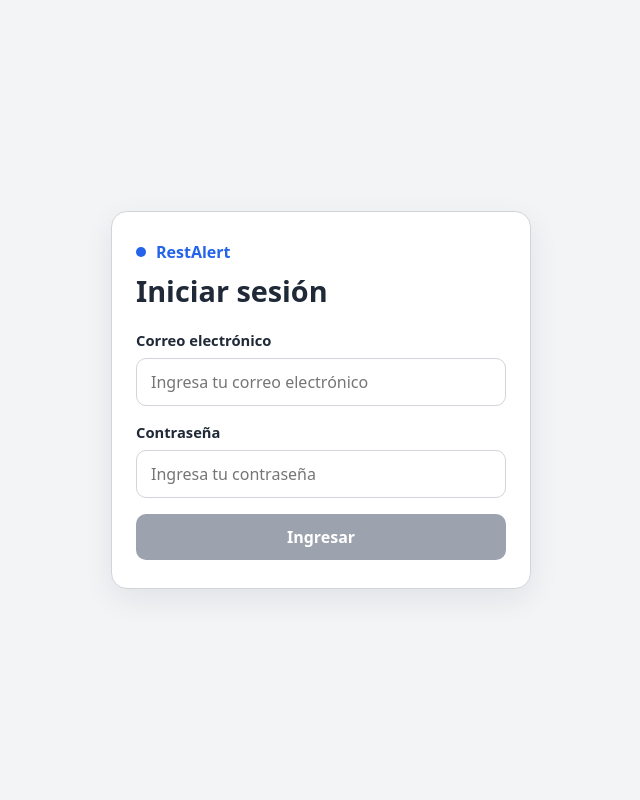
After one commit to gusgarrido/iwg400, a Django app: template src/templates/login.html in a window 1280 px wide. The commit adds this page. Shown: the whole page, without its empty margins (319-959 px from the left). Run offline with Django 5.2, Linux system fonts and the light colour scheme; the template is opened without the code that fills it, so the values that code supplies are empty.

Commit message:
Comenzar a trabajar en el login

```diff
--- /dev/null
+++ b/src/static/login.css
@@ -0,0 +1,115 @@
+:root {
+    --bg: #f3f4f6;
+    --surface: #ffffff;
+    --text: #1f2937;
+    --border: #d1d5db;
+    --primary: #2563eb;
+    --primary-dark: #1d4ed8;
+    --gray: #9ca3af;
+    --shadow: rgba(15, 23, 42, 0.08);
+}
+
+* {
+    box-sizing: border-box;
+}
+
+html,
+body {
+    height: 100%;
+    margin: 0;
+}
+
+body {
+    font-family: system-ui, -apple-system, "Segoe UI", sans-serif;
+    background: var(--bg);
+    color: var(--text);
+    display: grid;
+    place-items: center;
+}
+
+.login-shell {
+    width: 100%;
+    display: flex;
+    justify-content: center;
+    padding: 24px;
+}
+
+.login-card {
+    width: min(100%, 420px);
+    background: var(--surface);
+    border: 1px solid var(--border);
+    border-radius: 16px;
+    box-shadow: 0 10px 30px var(--shadow);
+    padding: 28px 24px;
+}
+
+.brand {
+    display: inline-flex;
+    align-items: center;
+    gap: 10px;
+    font-weight: 700;
+    color: var(--primary);
+    margin-bottom: 8px;
+}
+
+.brand-dot {
+    width: 10px;
+    height: 10px;
+    background: var(--primary);
+    border-radius: 50%;
+    display: inline-block;
+}
+
+h1 {
+    margin: 0 0 20px;
+    font-size: 1.8rem;
+}
+
+.field {
+    display: flex;
+    flex-direction: column;
+    gap: 8px;
+    margin-bottom: 16px;
+}
+
+label {
+    font-size: 0.92rem;
+    font-weight: 600;
+}
+
+input {
+    width: 100%;
+    padding: 12px 14px;
+    border: 1px solid var(--border);
+    border-radius: 10px;
+    font: inherit;
+    background: #fff;
+    color: var(--text);
+}
+
+input:focus {
+    outline: 2px solid rgba(37, 99, 235, 0.18);
+    border-color: var(--primary);
+}
+
+button {
+    width: 100%;
+    border: none;
+    border-radius: 10px;
+    color: #fff;
+    background: var(--gray);
+    font: inherit;
+    font-weight: 600;
+    padding: 12px 16px;
+    cursor: not-allowed;
+    transition: background 0.15s;
+}
+
+button.active {
+    background: var(--primary);
+    cursor: pointer;
+}
+
+button.active:hover {
+    background: var(--primary-dark);
+}
--- /dev/null
+++ b/src/templates/login.html
@@ -0,0 +1,62 @@
+{% load static %}
+<!DOCTYPE html>
+<html lang="es">
+
+<head>
+    <meta charset="UTF-8">
+    <meta name="viewport" content="width=device-width, initial-scale=1.0">
+    <title>Iniciar sesión</title>
+    <link rel="stylesheet" href="{% static 'login.css' %}">
+</head>
+
+<body>
+    <main class="login-shell">
+        <section class="login-card">
+            <div class="brand">
+                <span class="brand-dot"></span>
+                RestAlert
+            </div>
+
+            <h1>Iniciar sesión</h1>
+
+            <form id="form-login" method="post" action="/login/" novalidate>
+                {% csrf_token %}
+
+                <div class="field">
+                    <label for="email">Correo electrónico</label>
+                    <input id="email" name="email" type="email" placeholder="Ingresa tu correo electrónico" required>
+                </div>
+
+                <div class="field">
+                    <label for="password">Contraseña</label>
+                    <input id="password" name="password" type="password" placeholder="Ingresa tu contraseña" required>
+                </div>
+
+                <button type="submit" id="btn-login" disabled>Ingresar</button>
+            </form>
+        </section>
+    </main>
+
+    <script>
+        (function () {
+            const form = document.getElementById('form-login');
+            const btn = document.getElementById('btn-login');
+            const fields = ['email', 'password'].map(id => document.getElementById(id));
+
+            function validate() {
+                const ok = fields.every(c => c.value.trim() !== '');
+                btn.disabled = !ok;
+                btn.classList.toggle('active', ok);
+            }
+            fields.forEach(c => { c.addEventListener('input', validate); c.addEventListener('change', validate); });
+            validate();
+
+            form.addEventListener('submit', function (e) {
+                if (btn.disabled) e.preventDefault();
+            });
+        }())
+    </script>
+
+</body>
+
+</html>
```
Also changed, not shown: TRANSPARENCY.md (+185 -0 lines), src/apps/login/models.py (+6 -8 lines), src/apps/reports/models.py (+6 -7 lines), src/apps/reports/static/index.css (+44 -1 lines), src/apps/reports/utils.py (added, +17 -0 lines), src/apps/reports/views.py (+14 -8 lines), src/settings.py (+9 -1 lines), src/urls.py (+11 -4 lines).
